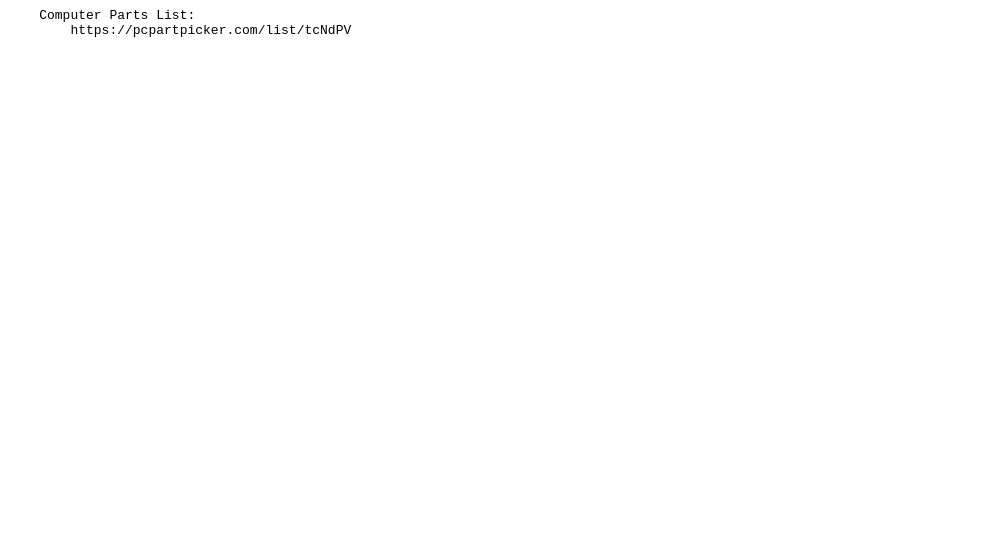
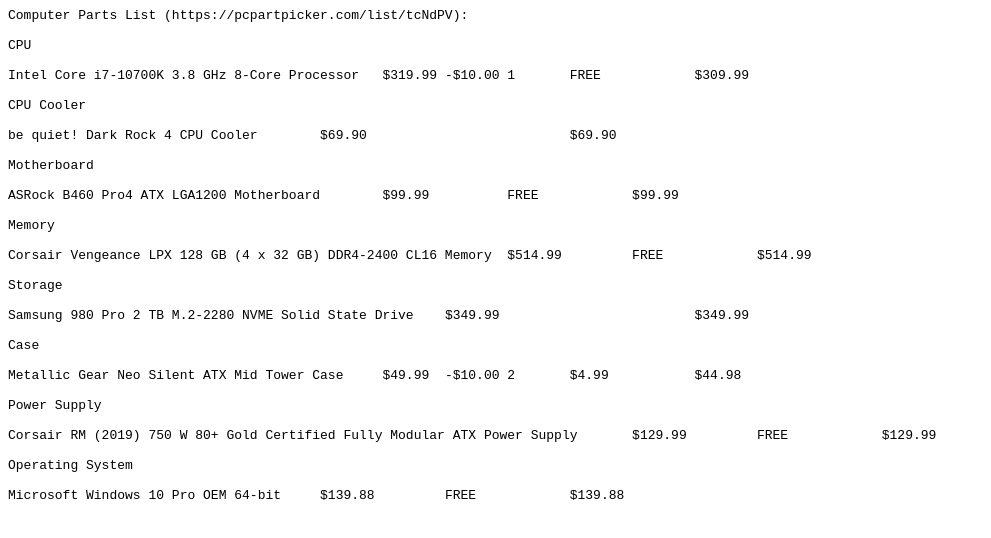
Before and after one commit to drew2002/drew2002.github.io, a plain HTML site: page index.html in a window 1280 px wide. Shown: the whole page, without its empty margins (0-991 px from the left). Drawn offline with Linux system fonts and the light colour scheme.

Commit message:
Update index.html

```diff
--- a/index.html
+++ b/index.html
@@ -2,8 +2,40 @@
   <head><title>  </title></head>
   <body>
   <pre>
-    Computer Parts List:
-        https://pcpartpicker.com/list/tcNdPV
+Computer Parts List (https://pcpartpicker.com/list/tcNdPV):
+
+CPU
+
+Intel Core i7-10700K 3.8 GHz 8-Core Processor	$319.99	-$10.00 1	FREE		$309.99
+
+CPU Cooler
+
+be quiet! Dark Rock 4 CPU Cooler	$69.90				$69.90
+
+Motherboard
+
+ASRock B460 Pro4 ATX LGA1200 Motherboard	$99.99		FREE		$99.99
+
+Memory
+
+Corsair Vengeance LPX 128 GB (4 x 32 GB) DDR4-2400 CL16 Memory	$514.99		FREE		$514.99
+
+Storage
+
+Samsung 980 Pro 2 TB M.2-2280 NVME Solid State Drive	$349.99				$349.99
+
+Case
+
+Metallic Gear Neo Silent ATX Mid Tower Case	$49.99	-$10.00 2	$4.99		$44.98
+
+Power Supply
+
+Corsair RM (2019) 750 W 80+ Gold Certified Fully Modular ATX Power Supply	$129.99		FREE		$129.99
+
+Operating System
+
+Microsoft Windows 10 Pro OEM 64-bit	$139.88		FREE		$139.88
+
       </pre>
     </body>
   </html>
```
